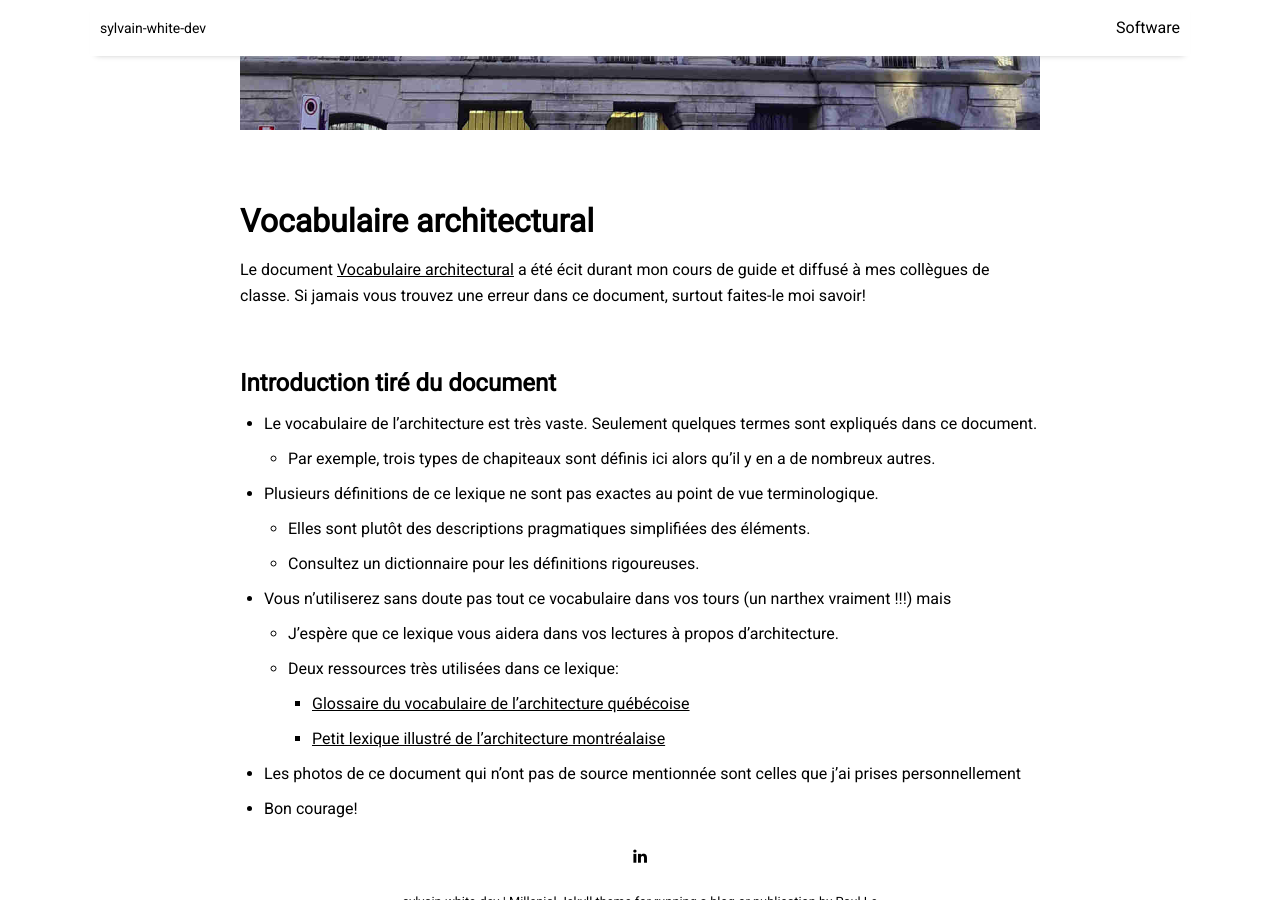
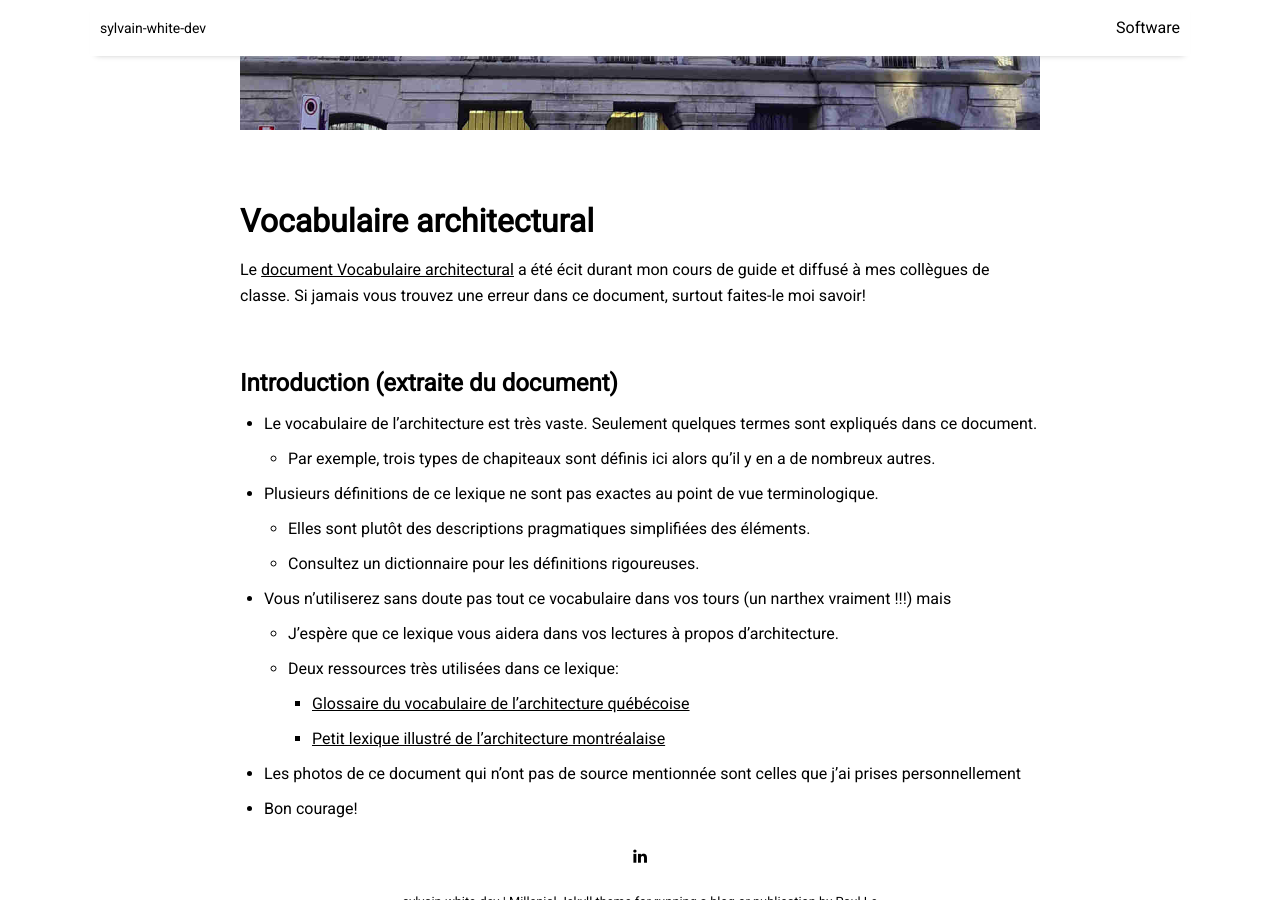
Before and after one commit to sylvainwhite/sylvain-white-dev, a Jekyll site: the page built from _posts/2023-08-06-VocabulaireArchitectural.md, in a window 1280 px wide and 900 px high, scrolled down 650 px. Built offline with Jekyll 4.4.1, drawn with Linux system fonts in a browser that asks for light colours; nearby versions of some CDN libraries.

Commit message:
Improve Vocabulaire Architectural

```diff
--- a/_posts/2023-08-06-VocabulaireArchitectural.md
+++ b/_posts/2023-08-06-VocabulaireArchitectural.md
@@ -10,10 +10,10 @@ image: VocabulaireArchitectural.jpg
 
 # Vocabulaire architectural
 
-Le document [Vocabulaire architectural]({{ site.github.url }}/resources/vocabulaireArchitectural_v48.pdf){:target="_blank"} a été écit durant mon cours de guide et diffusé à mes collègues de classe. Si jamais vous trouvez une erreur dans ce document, surtout faites-le moi savoir!
+Le [document Vocabulaire architectural]({{ site.github.url }}/resources/vocabulaireArchitectural_v48.pdf){:target="_blank"} a été écit durant mon cours de guide et diffusé à mes collègues de classe. Si jamais vous trouvez une erreur dans ce document, surtout faites-le moi savoir!
 
 <br/>
-## Introduction tiré du document
+## Introduction (extraite du document)
 
 * Le vocabulaire de l’architecture est très vaste. Seulement quelques termes sont expliqués dans ce document.
   * Par exemple, trois types de chapiteaux sont définis ici alors qu’il y en a de nombreux autres.
```
